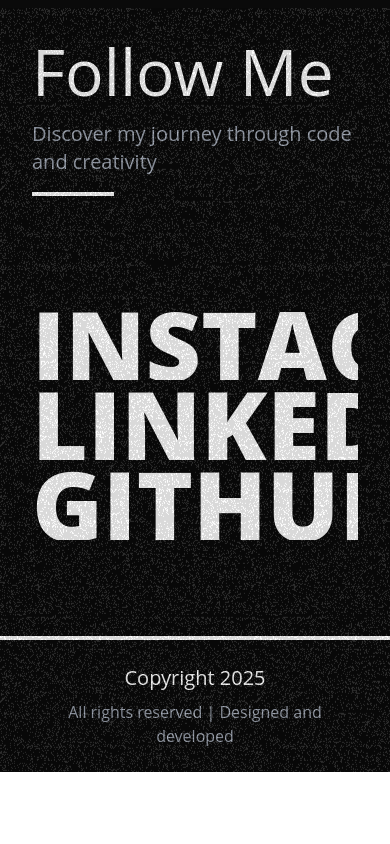
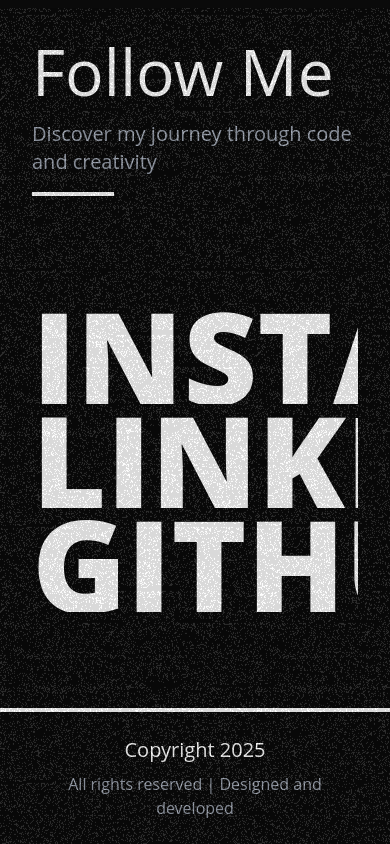
Before and after one commit to AldyAlfarish/my-porto, a React (Vite) app: page / in a window 390 px wide. Shown: the part 9926-10770 px from the top of the page. Before the commit the page ends 10698 px from the top, so only its background shows below. Built offline with nearby package versions, Linux system fonts and the light colour scheme.

Commit message:
Update FooterText.jsx

```diff
--- a/src/components/FooterText.jsx
+++ b/src/components/FooterText.jsx
@@ -86,7 +86,7 @@
       initial="initial"
       whileHover="hovered"
       href={href}
-      className="relative block overflow-hidden whitespace-nowrap text-8xl sm:text-8xl font-black uppercase md:text-8xl lg:text-9xl"
+      className="relative block overflow-hidden whitespace-nowrap text-9xl sm:text-9xl font-black uppercase"
       style={{
         lineHeight: 0.75,
       }}
```
